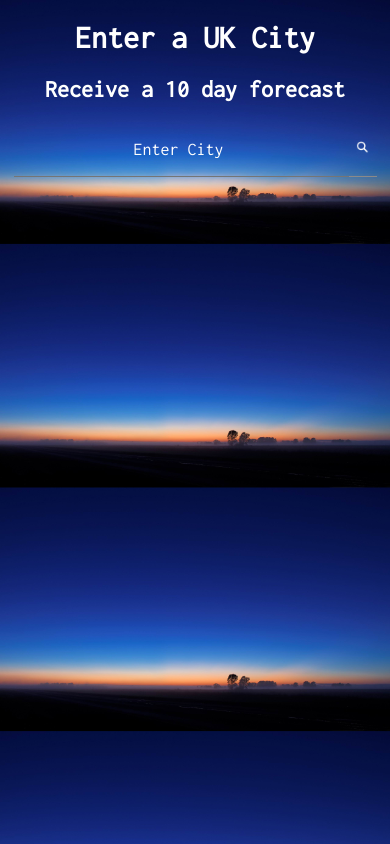
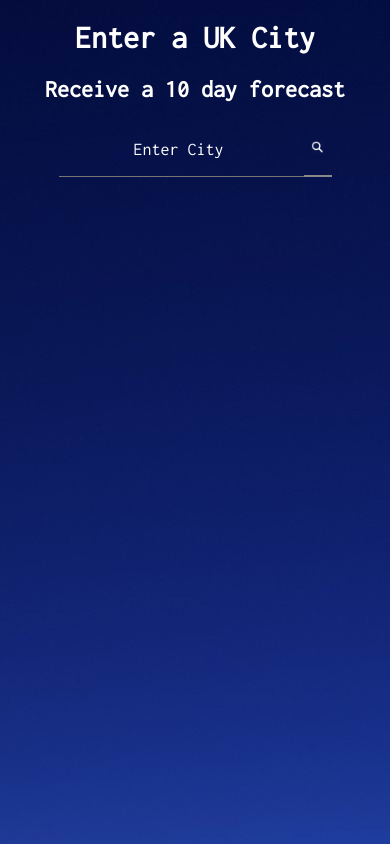
Before and after one commit to robj2e/My-First-React-App, a React (Create React App) app: page / in a window 390 px wide. Built offline with nearby package versions, Linux system fonts and the light colour scheme.

Commit message:
css changes and beginning media queries

```diff
--- a/public/index.html
+++ b/public/index.html
@@ -13,8 +13,9 @@
     body {
       color: white;
       background-image: url('/images/night-sky.jpg');
-      background-size: cover;
-      overflow: hidden;
+      /* @media (min-width: 1025px;) {
+        background-size: cover;
+      } */
     }
   </style>
   <!-- The entire React App is placed within this <div> DOM element below (shown in index.js)-->
--- a/src/components/weather-form.js
+++ b/src/components/weather-form.js
@@ -27,6 +27,9 @@ const InputField = styled.input`
   ::placeholder {
     color: white;
   }
+  @media (max-width: 767px) {
+    width:230px;
+  }
 `
 
 const SearchButton = styled.button`
@@ -34,7 +37,7 @@ const SearchButton = styled.button`
   border-width: 0;
   height: 55px;
   width: 28px;
-  border-bottom:1px solid #757575;
+  border-bottom:2px solid #757575;
   background: transparent;
   filter:invert(100%);
 
```
